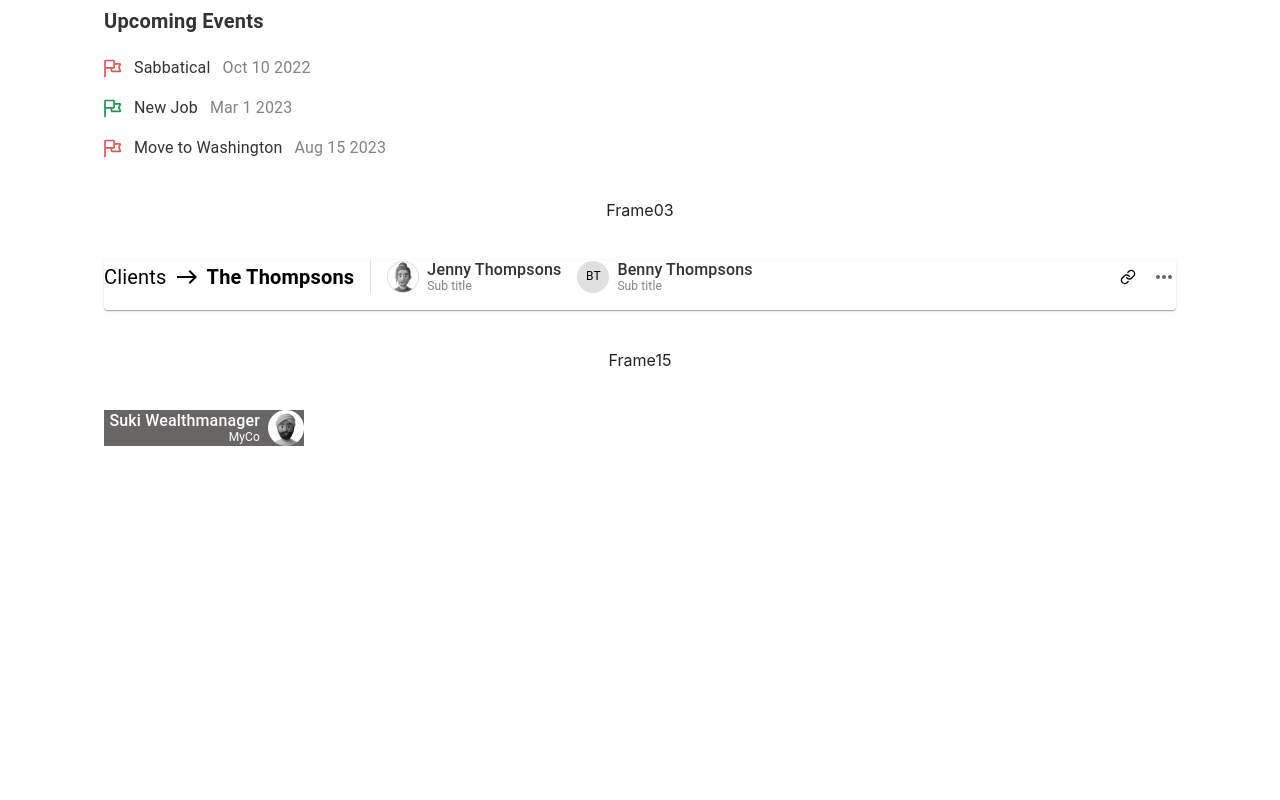
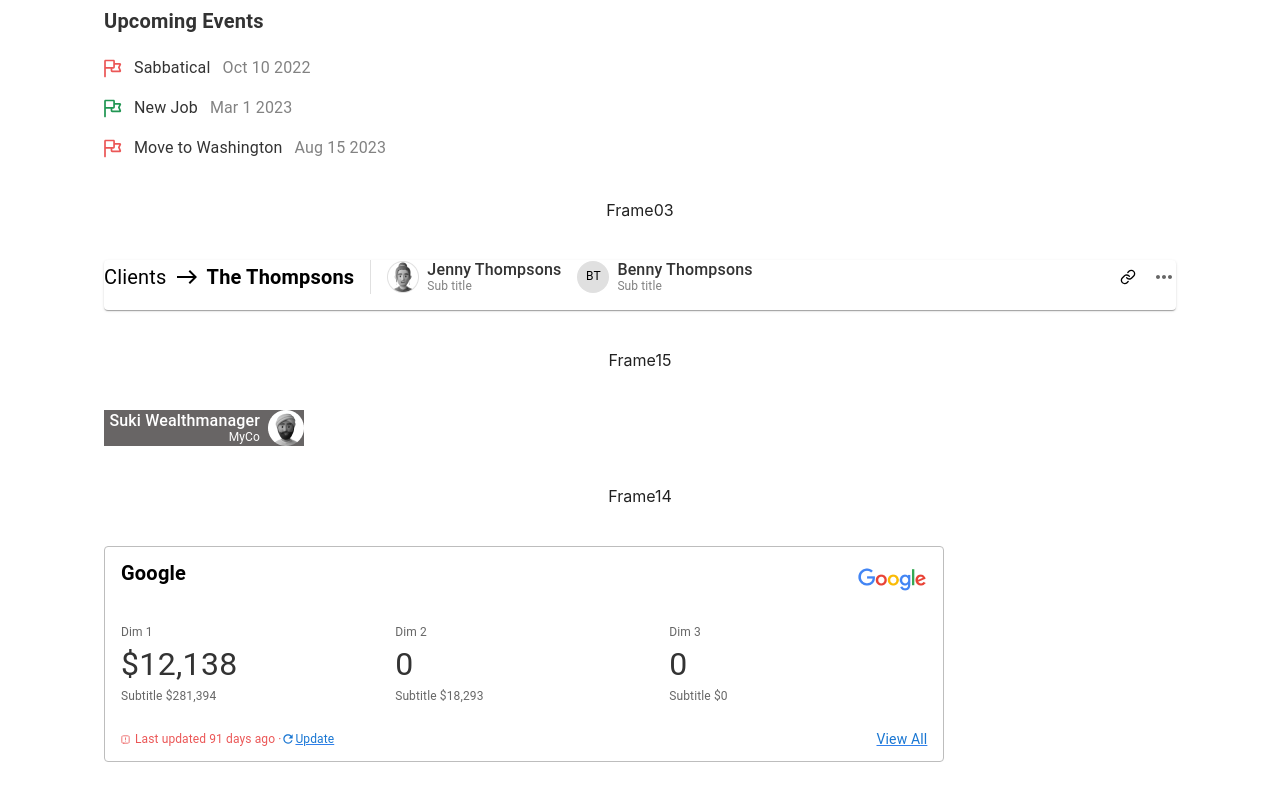
Before and after one commit to sriet/React-classic-components, a React (Create React App) app: page / in a window 1280 px wide. Shown: the part 3364-4164 px from the top of the page. Before the commit the page ends 3950 px from the top, so only its background shows below. Built offline with nearby package versions, Linux system fonts and the light colour scheme.

Commit message:
build Google Page

```diff
--- a/src/App.js
+++ b/src/App.js
@@ -18,6 +18,7 @@ import Breakdown from "./components/Breakdown";
 import Upcoming from "./components/Upcoming";
 import ClientsBar from "./components/ClientsBar";
 import ClientCard from "./components/ClientCard";
+import Google from "./components/Google";
 
 const ColorModeContext = React.createContext({ toggleColorMode: () => {} });
 
@@ -75,6 +76,8 @@ function MyApp() {
       <ClientsBar />
       Frame15
       <ClientCard />
+      Frame14
+      <Google />
     </Box>
   );
 }
--- /dev/null
+++ b/src/components/Google/index.js
@@ -0,0 +1,119 @@
+import * as React from "react";
+import PropTypes from "prop-types";
+import {
+  Container,
+  Grid,
+  Link,
+  Typography,
+  Stack,
+} from "@mui/material";
+import RefreshOutlinedIcon from '@mui/icons-material/RefreshOutlined';
+import { InfoCircleIcon, AlertSquareIcon } from "../commons/icon/multipleIcons";
+import {
+  BoxPanel,
+  TypoItem,
+  PriceLabel,
+  PriceValue,
+} from "../commons/styledComponents";
+
+const Google = () => {
+
+  return (
+    <Container>
+      <BoxPanel width='70%'>
+        <Grid container spacing={3}>
+          <Grid container item xs={12}>
+            <TypoItem sx={{flexGrow:1}} variant="subtitle2">Google</TypoItem>
+            <img src="Google.png"></img>
+          </Grid>
+          <Grid item xs={12}>
+            <Grid container spacing={2}>
+              <Grid item xs={'auto'} md={4}>
+                <Grid container spacing="4px">
+                  <Grid item xs={12}>
+                    <PriceLabel>Dim 1</PriceLabel>
+                  </Grid>
+                  <Grid container sx={{alignItems:'center'}} item xs={12}>
+                    <PriceValue>$12,138</PriceValue>
+                  </Grid>
+                  <Grid item xs={12}>
+                    <PriceLabel>Subtitle $281,394</PriceLabel>
+                  </Grid>
+                </Grid>
+              </Grid>
+              <Grid item xs={'auto'} md={4}>
+                <Grid container spacing="4px">
+                  <Grid item xs={12}>
+                    <PriceLabel>Dim 2</PriceLabel>
+                  </Grid>
+                  <Grid container sx={{alignItems:'center'}} item xs={12}>
+                    <PriceValue>0</PriceValue>
+                  </Grid>
+                  <Grid item xs={12}>
+                    <PriceLabel>Subtitle $18,293</PriceLabel>
+                  </Grid>
+                </Grid>
+              </Grid>
+              <Grid item xs={'auto'} md={4}>
+                <Grid container spacing="4px">
+                  <Grid item xs={12}>
+                    <PriceLabel>Dim 3</PriceLabel>
+                  </Grid>
+                  <Grid item xs={12}>
+                    <PriceValue>0</PriceValue>
+                  </Grid>
+                  <Grid item xs={12}>
+                    <PriceLabel>Subtitle $0</PriceLabel>
+                  </Grid>
+                </Grid>
+              </Grid>
+            </Grid>
+          </Grid>
+
+          <Grid item xs={12}>
+              <Stack direction='row'>
+                <Stack direction='row' sx={{flexGrow:1}}>
+                  <Stack direction='row' sx={{ alignItems: "center" }} spacing='5px'>
+                    <AlertSquareIcon />
+                    <Typography fontSize='12px' lineHeight="14.52px" color="#EB5757">
+                      Last updated 91 days ago ·
+                    </Typography>
+                  </Stack>
+                  <Stack direction='row' color='#2F80ED' sx={{ alignItems: "center" }} >
+                    <Link
+                      sx={{
+                        display:'flex',
+                        cursor: "pointer",
+                        textDecorationColor: "#2F80ED",
+                      }}
+                    >
+                      <RefreshOutlinedIcon fontSize="9px" />
+                      <Typography fontSize='12px' lineHeight="15px">
+                        Update
+                      </Typography>
+                    </Link>
+                  </Stack>
+                </Stack>
+                <Stack sx={{ alignItems: "center" }} >
+                  <Link
+                    sx={{
+                      cursor: "pointer",
+                      textDecorationColor: "#2F80ED",
+                    }}
+                  >
+                    View All
+                  </Link>
+                </Stack>
+              </Stack>
+          </Grid>
+        </Grid>
+      </BoxPanel>
+    </Container>
+  );
+};
+
+Google.propTypes = {
+  children: PropTypes.any,
+};
+
+export default Google;
```
Also changed, not shown: public/Google.png (added).
